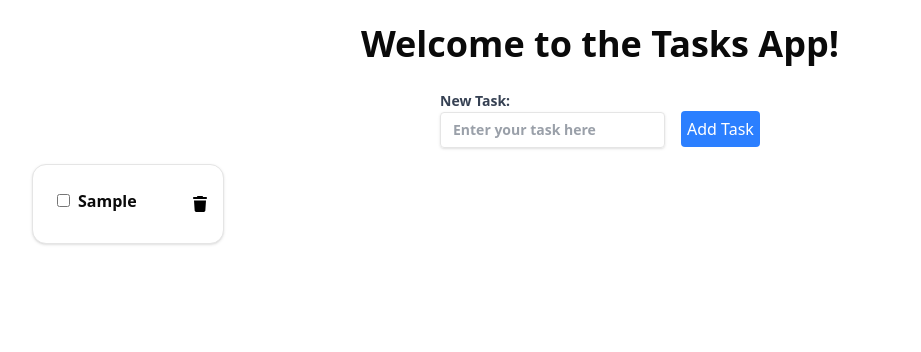
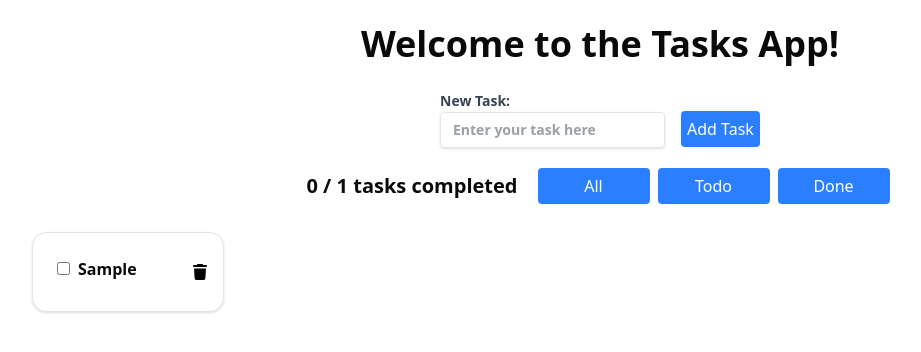
Before and after one commit to sohailshams/tasks, a Vue app: page / in a window 1280 px wide. Both pictures are taken after typing "Sample" into the empty fields and a click on the button "Add Task". Shown: the top 352 px of the page, without its empty margins (40-961 px from the left). Built offline with nearby package versions, Linux system fonts and the light colour scheme.

Commit message:
Added task filter logic and completed task function.

```diff
--- a/src/App.vue
+++ b/src/App.vue
@@ -1,11 +1,14 @@
 <script lang="ts" setup>
-import { ref } from "vue";
+import { computed, ref } from "vue";
 import TaskForm from "./components/TaskForm.vue";
-import type { Task } from "./types";
+import { type TaskFilter, type Task } from "./types";
 import TaskList from "./components/TaskList.vue";
+import Button from "./components/Button.vue";
 
 const message = ref("Welcome to the Tasks App!");
 const tasks = ref<Task[]>([]);
+const filter = ref<TaskFilter>("all");
+
 const addTask = (newTask: string) => {
   tasks.value.push({
     id: crypto.randomUUID(),
@@ -25,12 +28,48 @@ const toggleTask = (taskId: string) => {
 const removeTask = (taskId: string) => {
   tasks.value = tasks.value.filter((task) => task.id !== taskId);
 };
+
+const totalCompleted = computed(() => {
+  return tasks.value.filter((task) => task.completed).length;
+});
+
+const filteredTasks = computed(() => {
+  if (filter.value === "all") {
+    return tasks.value;
+  } else if (filter.value === "todo") {
+    return tasks.value.filter((task) => !task.completed);
+  } else if (filter.value === "done") {
+    return tasks.value.filter((task) => task.completed);
+  }
+  return tasks.value;
+});
+
+const setFilter = (filterValue: TaskFilter) => {
+  filter.value = filterValue;
+};
 </script>
 
 <template>
   <main>
     <h1 class="text-4xl font-bold my-6 text-center">{{ message }}</h1>
     <TaskForm @add-task="addTask" />
-    <TaskList :tasks @toggle-task="toggleTask" @remove-task="removeTask" />
+    <div class="flex items-center justify-center space-x-4 mt-2">
+      <p v-if="!tasks.length" class="text-center text-xl font-bold my-4">
+        No tasks available. Please add some tasks.
+      </p>
+      <p v-else class="text-center text-xl font-semibold my-4">
+        {{ totalCompleted }} / {{ tasks.length }} tasks completed
+      </p>
+      <div v-if="tasks.length">
+        <Button filter="all" @set-filter="setFilter" />
+        <Button filter="todo" @set-filter="setFilter" />
+        <Button filter="done" @set-filter="setFilter" />
+      </div>
+    </div>
+    <TaskList
+      :tasks="filteredTasks"
+      @toggle-task="toggleTask"
+      @remove-task="removeTask"
+    />
   </main>
 </template>
```
